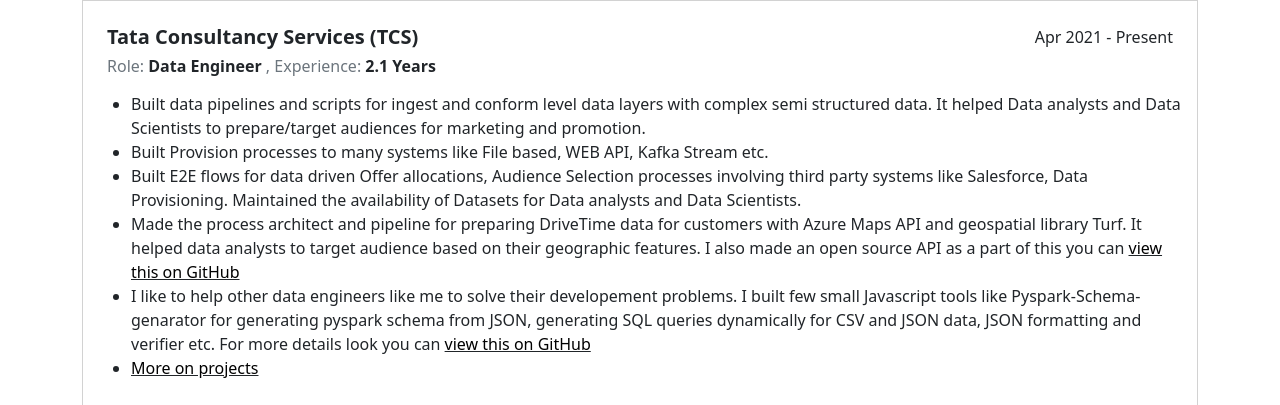
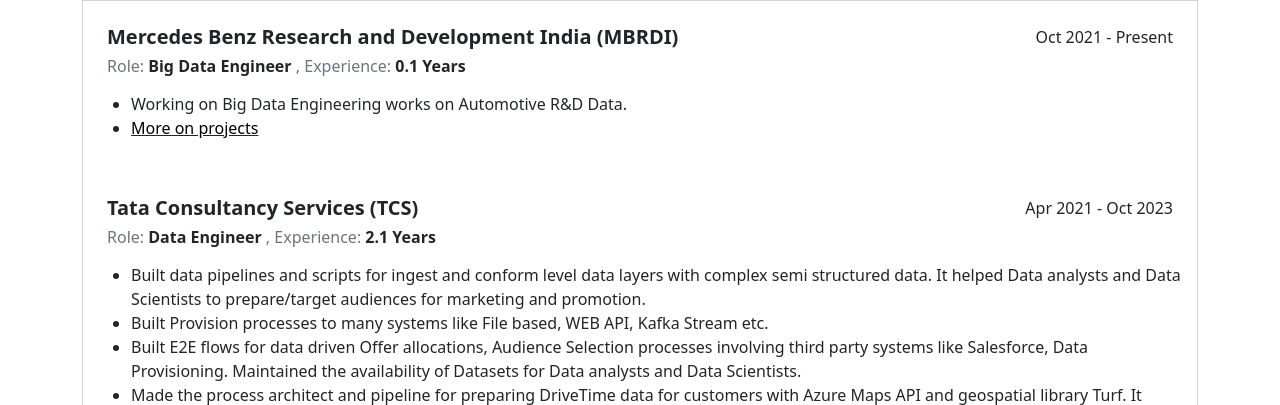
Before and after one commit to PreetRanjan/resume, a plain HTML site: page index.html in a window 1280 px wide. Shown: the part 378-783 px from the top of the page. Drawn offline with nearby package versions, Linux system fonts and the light colour scheme.

Commit message:
Added MBRDI

```diff
--- a/index.html
+++ b/index.html
@@ -100,6 +100,32 @@
       <div class="card-body">
         <div class="d-flex">
           <div class="p-2 flex-grow-1">
+            <h5 class="fw-bold">Mercedes Benz Research and Development India (MBRDI)</h5>
+            <h6>
+              <span class="text-muted">Role: </span>
+              <span class="fw-bold">Big Data Engineer</span>
+              <span class="text-muted">, Experience: </span>
+              <span class="fw-bold">0.1 Years</span>
+            </h6>
+          </div>
+          <div class="p-2"></div>
+          <div class="p-2">Oct 2021 - Present</div>
+        </div>
+        <ul>
+          <li>
+            Working on Big Data Engineering works on Automotive R&D Data.
+          </li>
+
+          <li>
+            <span class="text-decoration-underline"
+              ><a href="#projects">More on projects</a></span
+            >
+          </li>
+        </ul>
+      </div>
+      <div class="card-body">
+        <div class="d-flex">
+          <div class="p-2 flex-grow-1">
             <h5 class="fw-bold">Tata Consultancy Services (TCS)</h5>
             <h6>
               <span class="text-muted">Role: </span>
@@ -109,7 +135,7 @@
             </h6>
           </div>
           <div class="p-2"></div>
-          <div class="p-2">Apr 2021 - Present</div>
+          <div class="p-2">Apr 2021 - Oct 2023</div>
         </div>
         <ul>
           <li>
```
